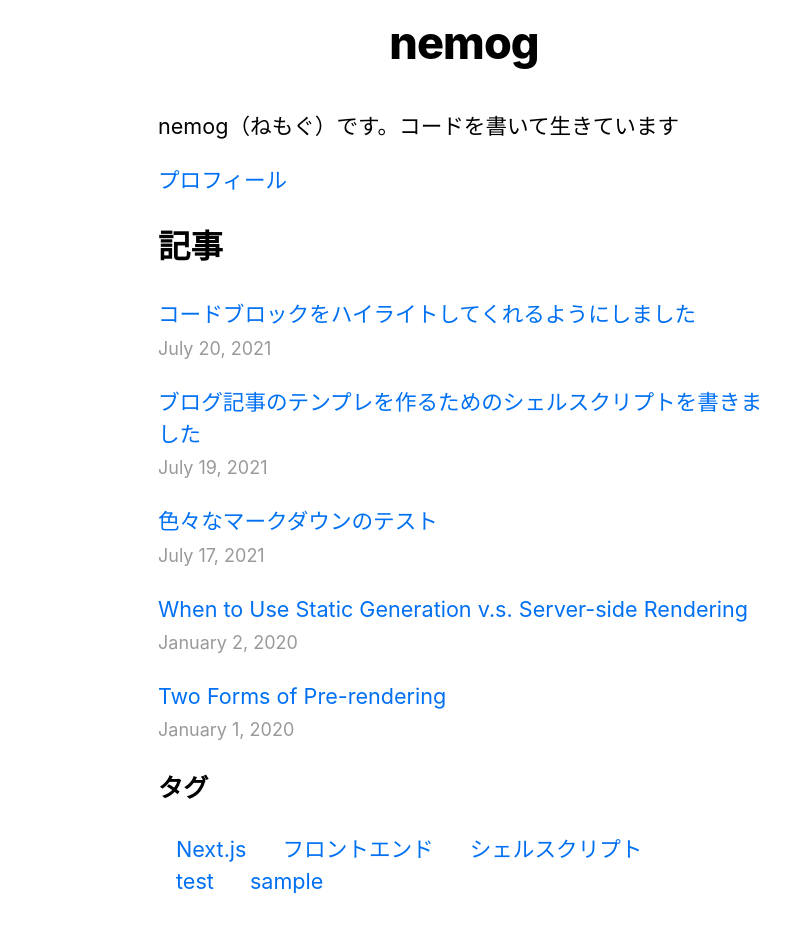
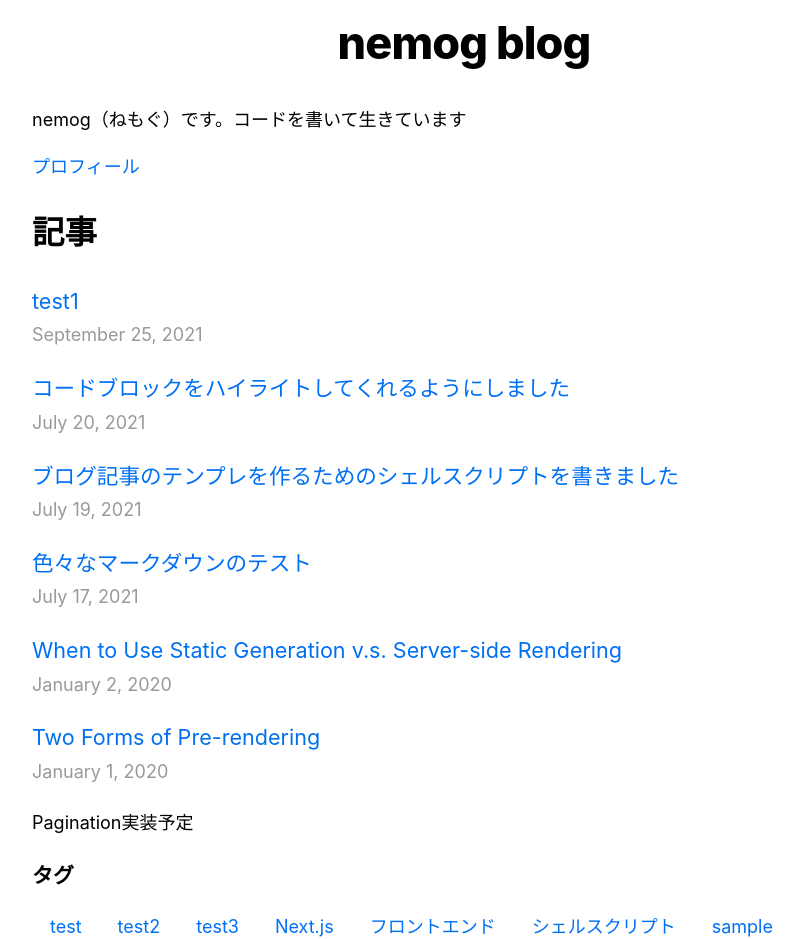
Before and after one commit to nemo-g9/nextjs-blog, a Next.js app: page / in a window 1280 px wide. Shown: the part 200-1139 px from the top of the page, without its empty margins (176-980 px from the left). Built offline with nearby package versions, Linux system fonts and the light colour scheme; no server answers.

Commit message:
各部分をcomponentに切り出し

```diff
--- a/components/layout.js
+++ b/components/layout.js
@@ -10,16 +10,14 @@ export default function Layout({ children, home }) {
   return (
     <div className={styles.container}>
       <Head>
-        <link rel="icon" href="/favicon.ico" />
+        {/* <link rel="icon" href="/favicon.ico" /> */}
         <meta
           name="description"
-          content="Learn how to build a personal website using Next.js"
+          content="nemogのブログです"
         />
         <meta
           property="og:image"
-          content={`https://og-image.now.sh/${encodeURI(
-            siteTitle
-          )}.png?theme=light&md=0&fontSize=75px&images=https%3A%2F%2Fassets.zeit.co%2Fimage%2Fupload%2Ffront%2Fassets%2Fdesign%2Fnextjs-black-logo.svg`}
+          content="/public/images/profile.jpg"
         />
         <meta name="og:title" content={siteTitle} />
         <meta name="twitter:card" content="summary_large_image" />
@@ -32,7 +30,7 @@ export default function Layout({ children, home }) {
               className={`${styles.headerHomeImage} ${utilStyles.borderCircle}`}
               alt={name}
             />
-            <h1 className={utilStyles.heading2Xl}>{name}</h1>
+            <h1 className={utilStyles.heading2Xl}>nemog blog</h1>
           </>
         ) : (
           <>
@@ -47,7 +45,7 @@ export default function Layout({ children, home }) {
             </Link>
             <h2 className={utilStyles.headingLg}>
               <Link href="/">
-                <a className={utilStyles.colorInherit}>{name}</a>
+                <a className={utilStyles.colorInherit}>nemog blog</a>
               </Link>
             </h2>
           </>
--- a/components/layout.module.css
+++ b/components/layout.module.css
@@ -1,5 +1,5 @@
 .container {
-  max-width: 36rem;
+  max-width: 50rem;
   padding: 0 1rem;
   margin: 3rem auto 6rem;
 }
--- /dev/null
+++ b/components/pagination.js
@@ -0,0 +1,3 @@
+export const Pagination = () => {
+  return <p>Pagination実装予定</p>
+}
--- /dev/null
+++ b/components/post_list.js
@@ -0,0 +1,24 @@
+import Link from 'next/link'
+import Date from './date'
+import utilStyles from '../styles/utils.module.css'
+
+export function PostList ({allPostsData}) {
+  return (
+    <section className={`${utilStyles.headingMd} ${utilStyles.padding1px}`}>
+      <h2>記事</h2>
+      <ul className={utilStyles.list}>
+        {allPostsData.map(({ id, date, title}) => (
+          <li key={id} className={utilStyles.listItem}>
+            <Link href={`/posts/${id}`}>
+              <a>{title}</a>
+            </Link>
+            <br />
+            <small className={utilStyles.lightText}>
+              <Date dateString={date} />
+            </small>
+          </li>
+        ))}
+      </ul>
+    </section>
+  )
+};
--- /dev/null
+++ b/components/profile.js
@@ -0,0 +1,12 @@
+import utilStyles from '../styles/utils.module.css'
+import Link from 'next/link'
+
+export const Profile = () => {
+  return (
+  <section className={utilStyles.heading2X1}>
+    <p>nemog（ねもぐ）です。コードを書いて生きています</p>
+    <Link href={'/profile'}>
+      <a>プロフィール</a>
+    </Link>
+  </section>
+)};
--- /dev/null
+++ b/components/tag_list.js
@@ -0,0 +1,15 @@
+import Link from 'next/link'
+import utilStyles from '../styles/utils.module.css'
+
+export function TagList ({allTagsData}) {
+  return (
+    <section>
+      <h3>タグ</h3>
+      {allTagsData.map((tag) => (
+        <Link href={`/tags/${tag}`}>
+          <a className={utilStyles.tag}>{tag}</a>
+        </Link>
+      ))}
+    </section>
+  )
+};
--- a/pages/aho/aho.js
+++ /dev/null
@@ -1,3 +0,0 @@
-export default function FirstPost() {
-  return <h1>aho</h1>
-}
--- a/pages/index.js
+++ b/pages/index.js
@@ -1,9 +1,10 @@
 import Head from 'next/head'
-import Link from 'next/link'
-import Date from '../components/date'
 import Layout, { siteTitle } from '../components/layout'
-import utilStyles from '../styles/utils.module.css'
 import { getSortedPostsData, getAllTagsData } from '../lib/posts'
+import { Pagination } from '../components/pagination'
+import { Profile } from '../components/profile'
+import { PostList } from '../components/post_list'
+import { TagList } from '../components/tag_list'
 
 export default function Home({ allPostsData, allTags }) {
   return (
@@ -11,32 +12,10 @@ export default function Home({ allPostsData, allTags }) {
       <Head>
         <title>{siteTitle}</title>
       </Head>
-      <section className={utilStyles.headingMd}>
-        <p>nemog（ねもぐ）です。コードを書いて生きています</p>
-        <Link href={'/profile'}>
-          <a>プロフィール</a>
-        </Link>
-        <h2>記事</h2>
-        <ul className={utilStyles.list}>
-          {allPostsData.map(({ id, date, title}) =>(
-            <li className={utilStyles.listItem} key={id}>
-              <Link href={`/posts/${id}`}>
-                <a>{title}</a>
-              </Link>
-              <br />
-              <small className={utilStyles.lightText}>
-                <Date dateString={date} />
-              </small>
-            </li>
-          ))}
-        </ul>
-        <h3>タグ</h3>
-        {allTags.map(tag => (
-          <Link href={`/tags/${tag}`}>
-            <a className={utilStyles.tag}>{tag}</a>
-          </Link>
-        ))}
-      </section>
+      <Profile />
+      <PostList allPostsData={allPostsData} />
+      <Pagination />
+      <TagList allTagsData={allTags} />
     </Layout>
   )
 }
--- /dev/null
+++ b/posts/test1.md
@@ -0,0 +1,10 @@
+---
+title: 'test1'
+date: '2021-09-25'
+tags:
+- test
+- test2
+- test3
+---
+
+テストです。
```
Also changed, not shown: components/Pagination.js (deleted, +0 -8 lines).
